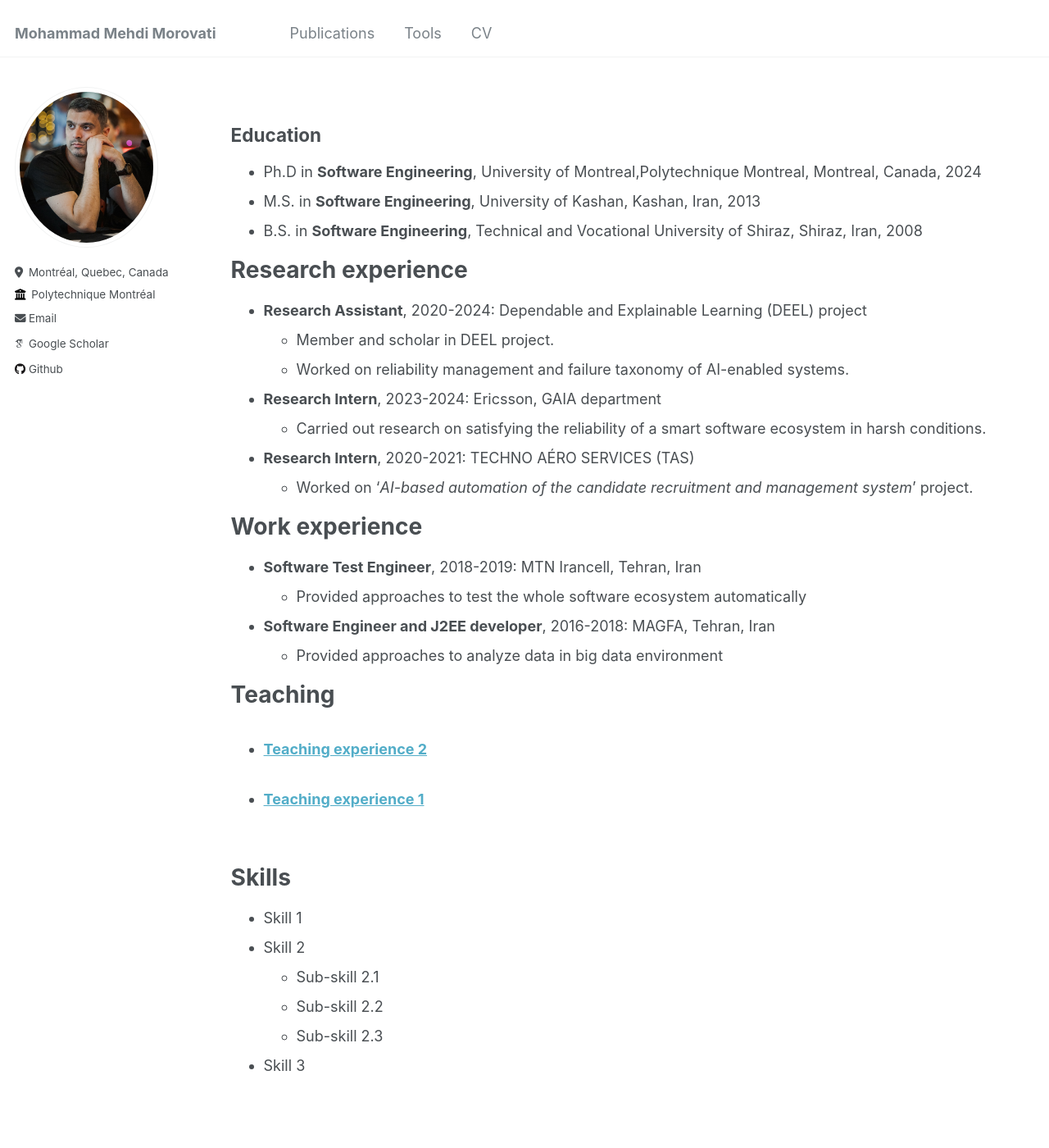
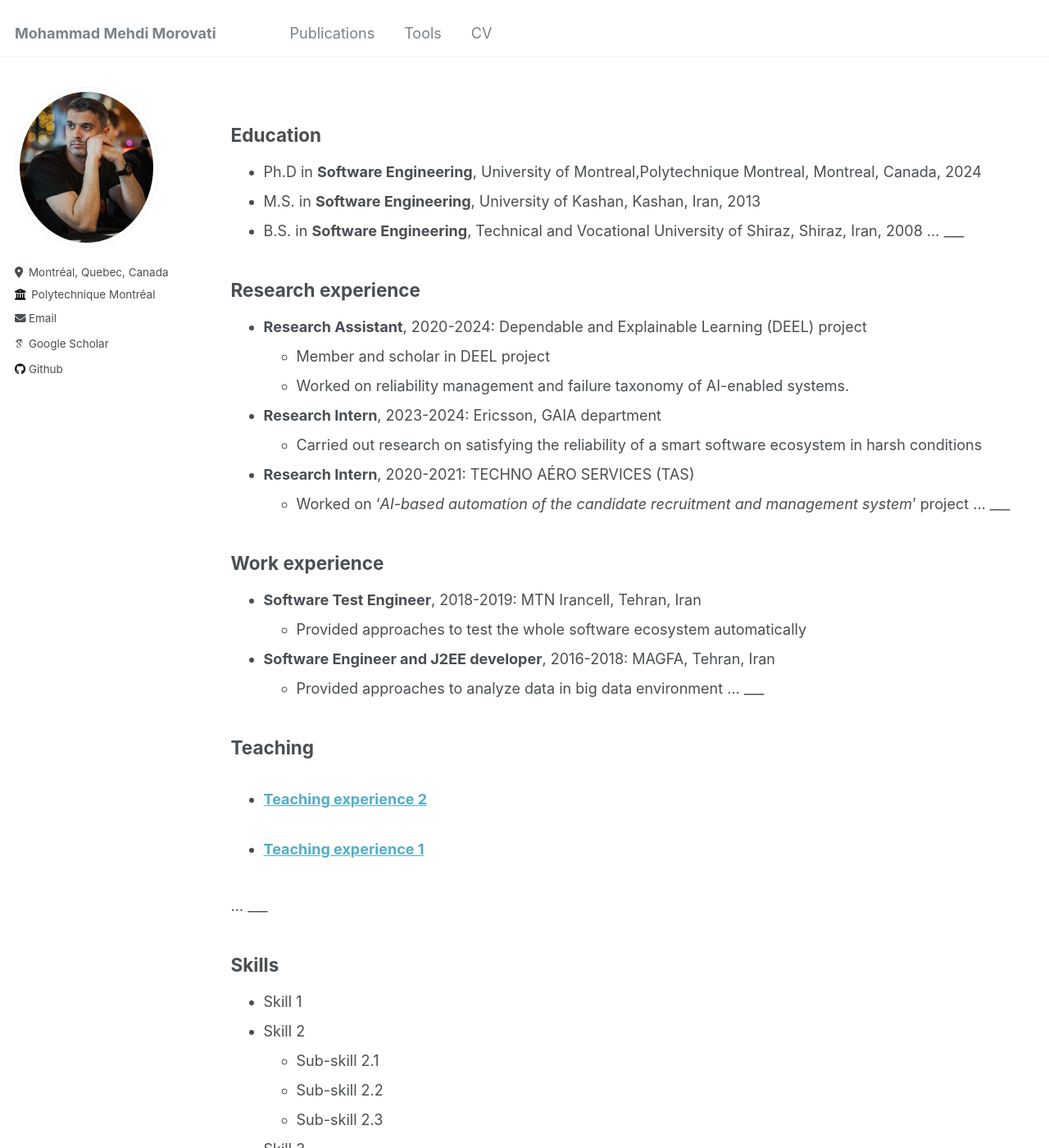
Before and after one commit to mehdi-morovati/mehdi-morovati.github.io, a Jekyll site: the page built from _pages/cv.md, in a window 1280 px wide and 1400 px high. Shown: the whole window at 82% size. Built offline with Jekyll 4.4.1, drawn with Linux system fonts in a browser that asks for light colours; some web fonts are replaced.

Commit message:
Update cv.md

```diff
--- a/_pages/cv.md
+++ b/_pages/cv.md
@@ -12,41 +12,37 @@ redirect_from:
 ## Education
 * Ph.D in **Software Engineering**, University of Montreal,Polytechnique Montreal, Montreal, Canada, 2024
 * M.S. in **Software Engineering**, University of Kashan, Kashan, Iran, 2013
-* B.S. in **Software Engineering**, Technical and Vocational University of Shiraz, Shiraz, Iran, 2008
-<br>
+* B.S. in **Software Engineering**, Technical and Vocational University of Shiraz, Shiraz, Iran, 2008 ...
+___
 
-# Research experience
+## Research experience
 * **Research Assistant**, 2020-2024: Dependable and Explainable Learning (DEEL) project
-  * Member and scholar in DEEL project.
+  * Member and scholar in DEEL project
   * Worked on reliability management and failure taxonomy of AI-enabled systems.
 
-
 * **Research Intern**, 2023-2024: Ericsson, GAIA department
-  * Carried out research on satisfying the reliability of a smart software ecosystem in harsh conditions.
-
+  * Carried out research on satisfying the reliability of a smart software ecosystem in harsh conditions
 
 * **Research Intern**, 2020-2021: TECHNO AÉRO SERVICES (TAS)
-  * Worked on ‘*AI-based automation of the candidate recruitment and management system*’ project.
-<br>
+  * Worked on ‘*AI-based automation of the candidate recruitment and management system*’ project ...
+___
 
-Work experience
-======
+## Work experience
 * **Software Test Engineer**, 2018-2019: MTN Irancell, Tehran, Iran
   * Provided approaches to test the whole software ecosystem automatically
 
 * **Software Engineer and J2EE developer**, 2016-2018: MAGFA, Tehran, Iran
-  * Provided approaches to analyze data in big data environment
-<br>
+  * Provided approaches to analyze data in big data environment ...
+___
 
-Teaching
-======
+## Teaching
   <ul>{% for post in site.teaching reversed %}
     {% include archive-single-cv.html %}
   {% endfor %}</ul>
-<br>
+<br> ...
+___
 
-Skills
-======
+## Skills
 * Skill 1
 * Skill 2
   * Sub-skill 2.1
```
